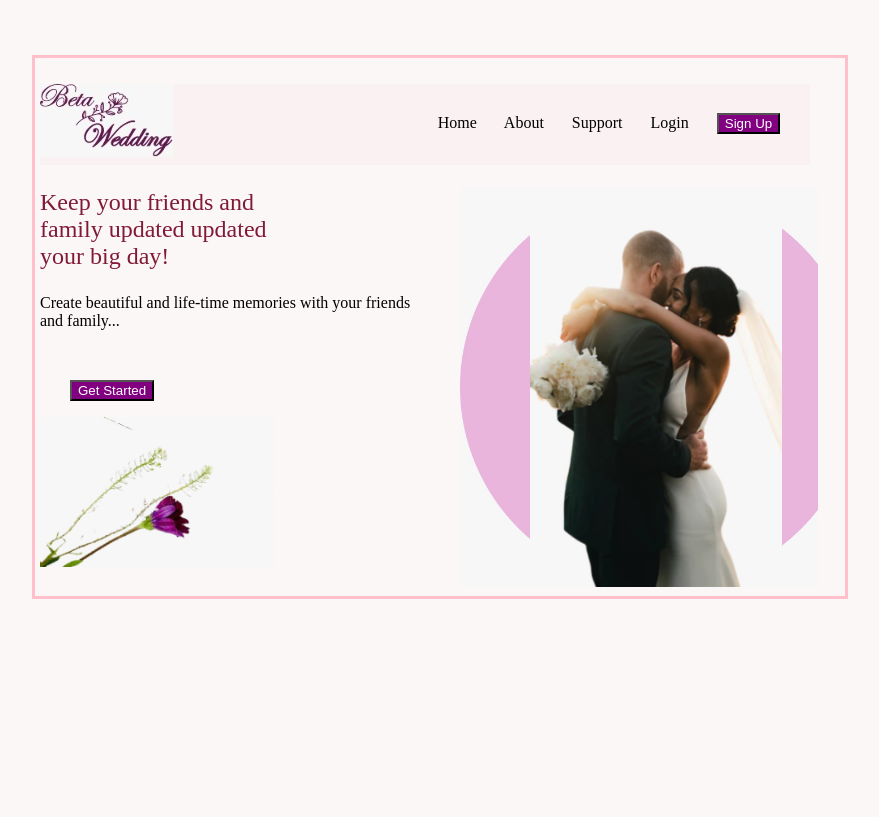
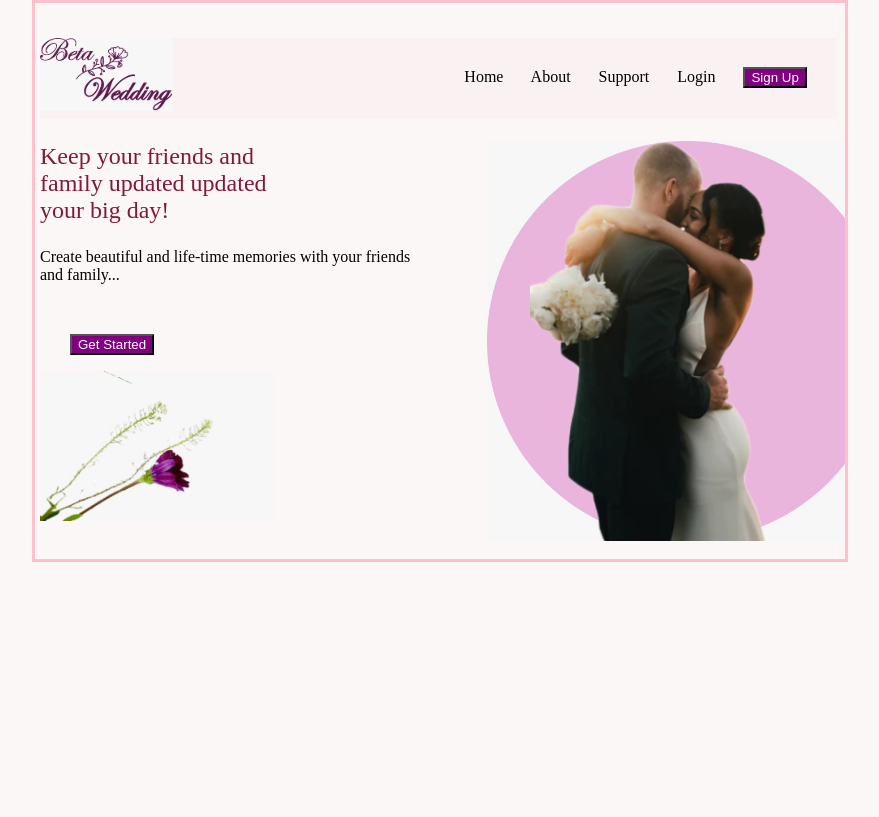
Before and after one commit to Allahnana/PJT_31, a plain HTML site: page index.html in a window 1280 px wide. Shown: the whole page, without its empty margins (200-1079 px from the left). Drawn offline with Linux system fonts and the light colour scheme.

Commit message:
initial commit

```diff
--- a/index.html
+++ b/index.html
@@ -14,12 +14,14 @@
      background-size: cover;
      background-position: 50%;
      max-width:800px;
-     margin: 55px auto;
-     padding: 5px 5px;
+     /* margin: 55px auto; */
+     padding: 14px 5px;
      display: inline-block;
      align-items: center;
      border: 3px solid  pink;
      display: flex;
+     margin: auto;
+
  }
 
 
@@ -69,8 +71,9 @@
 
 .img2{
 
-    margin-left: 420px;
+    margin-left: 447px;
     margin-top: -1010px;
+
 
 
 }
@@ -82,6 +85,11 @@
 
 
 
+
+}
+
+@media (max-width : 500px) {
+
 }
 
 
@@ -89,6 +97,7 @@
 </style>
 
 <body>
+
 <div class="main">
 
     <div class="A1">
@@ -113,7 +122,7 @@
 
     <div class="img2"><img src="/3.jpg" height="400px" alt=""></div>
 
-    <div class="img3"><img src="/4.jpg" height="400px"  alt=""></div>
+    <div class="img3"><img src="/5.png" height="400px"  alt=""></div>
 
 </div>
 </body>
```
Also changed, not shown: 5.png (added).
